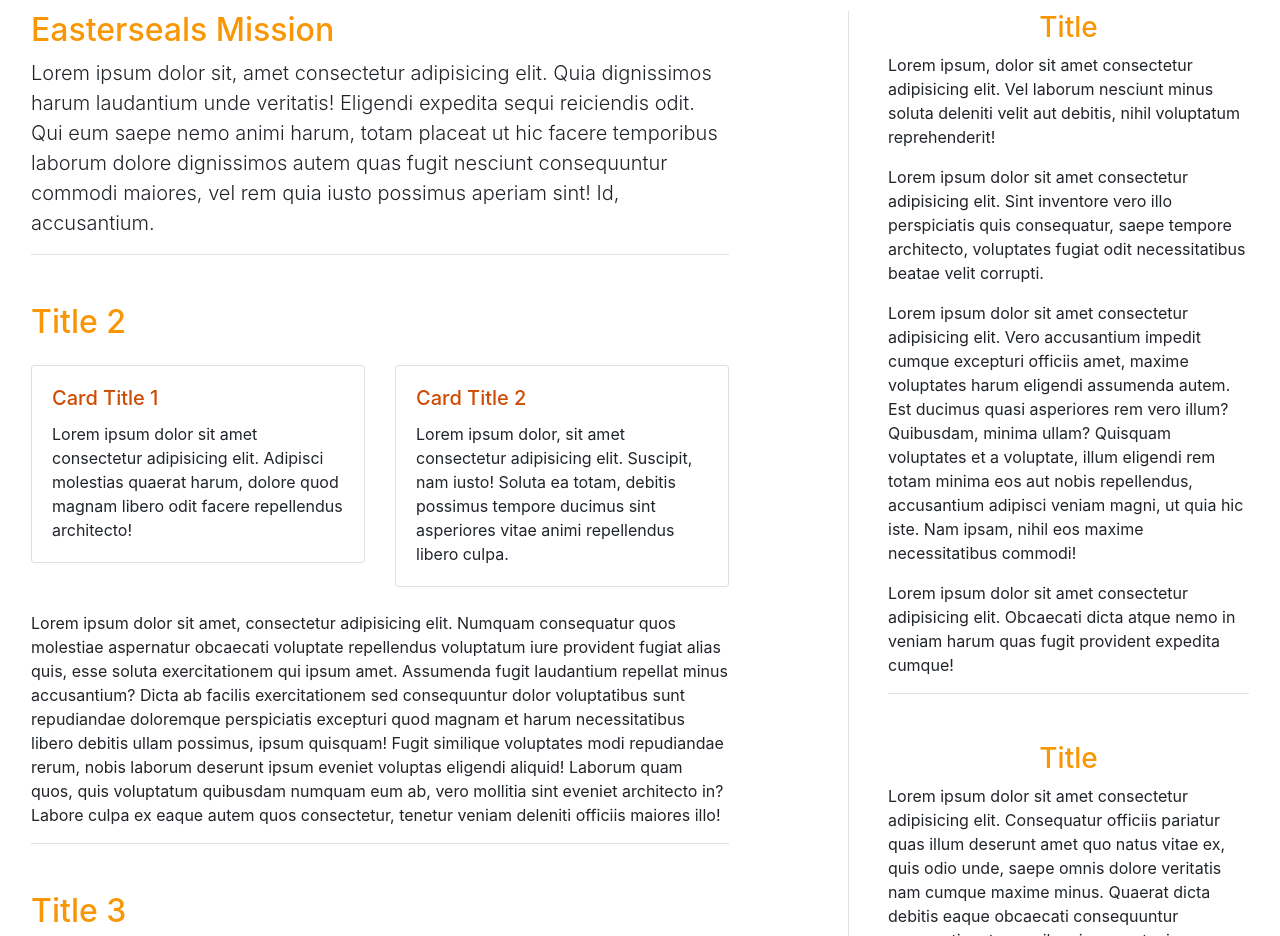
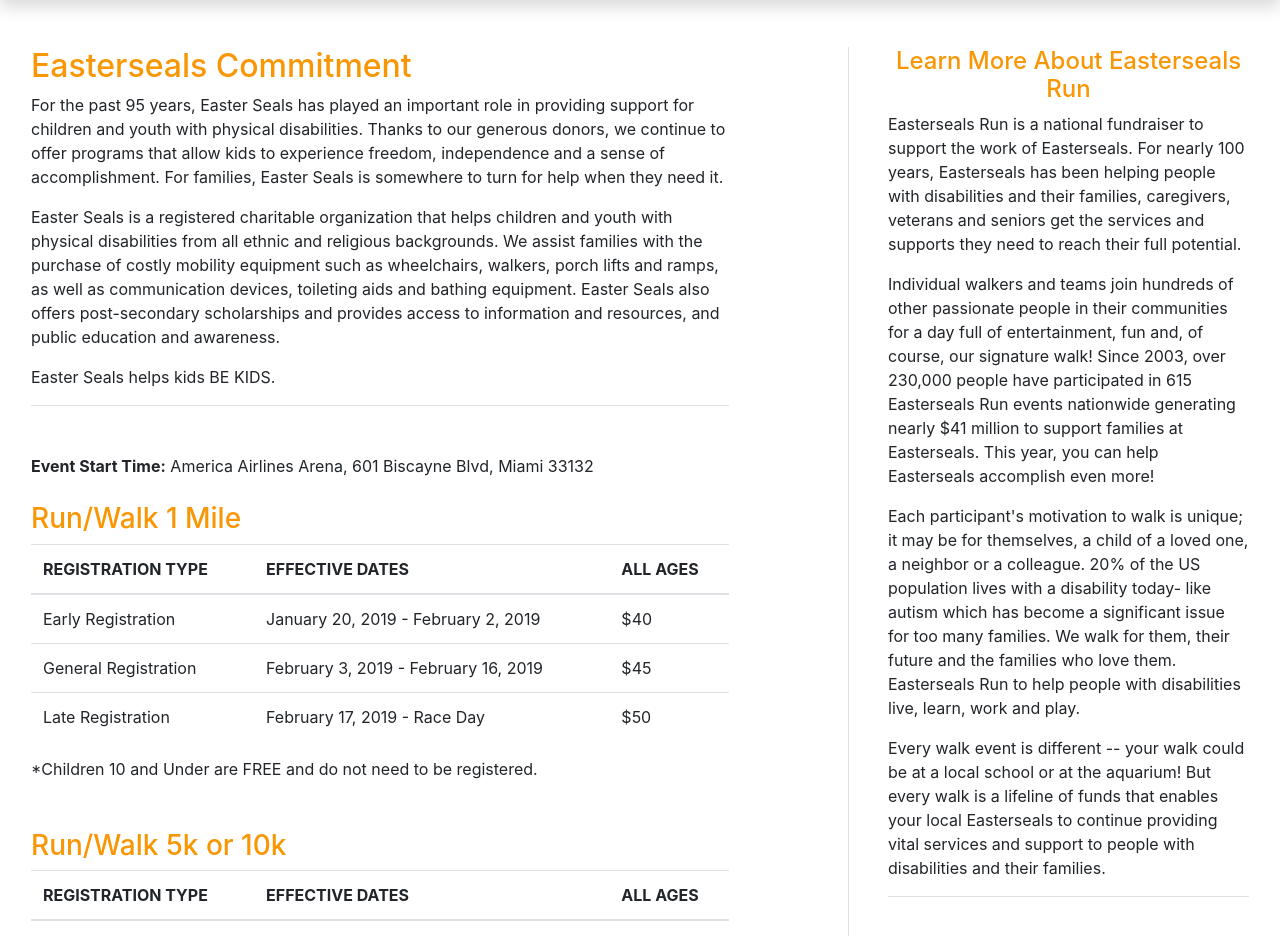
Before and after one commit to wmompie/easterSealsRun, a PHP site: page / in a window 1280 px wide. Shown: the part 1205-2141 px from the top of the page. Run offline with PHP 8.4, Linux system fonts and the light colour scheme; some libraries are stand-ins or nearby versions.

Commit message:
placed actual content on page - fixed styling

```diff
--- a/index.html
+++ b/index.html
@@ -2,10 +2,7 @@
 <html lang="en">
   <head>
     <meta charset="utf-8" />
-    <meta
-      name="viewport"
-      content="width=device-width, initial-scale=1, shrink-to-fit=no"
-    />
+    <meta name="viewport" content="width=device-width, initial-scale=1, shrink-to-fit=no" />
 
     <!-- FAVICON -->
     <link rel="shortcut icon" type="image/x-icon" href="img/favicon.ico" />
@@ -25,14 +22,9 @@
   </head>
   <body>
     <!-- NAVBAR -->
-    <nav
-      id="mainNavbar"
-      class="navbar navbar-expand-sm navbar-light bg-light fixed-top"
-    >
+    <nav id="mainNavbar" class="navbar navbar-expand-sm navbar-light bg-light fixed-top">
       <div class="container-fluid">
-        <a class="navbar-brand" href="index.html"
-          ><img id="logo" src="img/logo.png" alt="easterseals logo"
-        /></a>
+        <a class="navbar-brand" href="index.html"><img id="logo" src="img/logo.png" alt="easterseals logo"/></a>
         <button
           class="navbar-toggler"
           type="button"
@@ -47,15 +39,9 @@
 
         <div class="collapse navbar-collapse" id="navbarSupportedContent">
           <ul class="navbar-nav ml-auto">
-            <li class="nav-item active">
-              <a class="nav-link" href="index.html">Home</a>
-            </li>
-            <li class="nav-item">
-              <a class="nav-link" href="#">Run Sign-Up</a>
-            </li>
-            <li class="nav-item">
-              <a class="nav-link" href="#">Refer-a-Friend</a>
-            </li>
+            <li class="nav-item active"><a class="nav-link" href="index.html">Home</a></li>
+            <li class="nav-item"><a class="nav-link" href="#">Run Sign-Up</a></li>
+            <li class="nav-item"><a class="nav-link" href="#">Refer-a-Friend</a></li>
           </ul>
         </div>
       </div>
@@ -73,28 +59,17 @@
           class="d-none d-sm-inline img-fluid w-75 my-2 rounded"
         />
         <div id="jumbo-content">
-          <p class="lead">
-            Lorem ipsum dolor sit amet consectetur adipisicing elit. Rem facere
-            optio repudiandae id beatae perferendis doloribus dolorum, culpa ea
-            cupiditate deleniti sequi eligendi molestiae. Nisi id enim libero
-            neque quo.
+          <p class="lead pt-3">
+            The 2019 Miami Easter Seals 1 Mile, 5k and 10k Run/Walk will be held near America Airlines Arena on Sunday,
+            February 24 at 601 Biscayne Blvd in Downtown Miami along Biscayne Bay. The race venue will provide a fun,
+            family-friendly atmosphere, while also delivering a flat, fast and scenic run course through the
+            Metropolitan area.
           </p>
           <hr class="my-4" />
           <p>
-            Lorem ipsum dolor sit amet consectetur adipisicing elit. Nulla earum
-            laborum ad sapiente ullam impedit, possimus assumenda iste et at
-            velit, minus inventore sunt exercitationem totam sit dolorum! Esse,
-            voluptate ipsa. Labore sunt odio eligendi, delectus earum blanditiis
-            quidem illum qui sit nisi quibusdam hic, deleniti atque nemo nobis
-            repudiandae tempore praesentium eos, dolore minima quia obcaecati
-            dignissimos ullam. Soluta sint quibusdam cumque eius quaerat
-            provident voluptate nihil, nobis, nulla id perferendis corporis quae
-            consequatur aliquid aperiam, vero laudantium atque quos modi
-            mollitia. Quos ullam autem ut, alias assumenda iusto unde maxime
-            similique corrupti minus, ratione dolore consequatur, consequuntur
-            vitae!
+            All events will start and finish at the America Airlines Arena. Registrants receive a t-shirt, finisher’s
+            medal, post-race food and more.
           </p>
-          <!-- <a class="btn btn-lg px-5 bg-orange" href="#" role="button">Run Sign-Up</a> -->
         </div>
       </div>
     </div>
@@ -105,65 +80,107 @@
         <!-- MAIN CONTENT -->
         <div class="col-md-7">
           <div class="border-bottom mb-5">
-            <h2>Easterseals Mission</h2>
-            <p class="lead">
-              Lorem ipsum dolor sit, amet consectetur adipisicing elit. Quia
-              dignissimos harum laudantium unde veritatis! Eligendi expedita
-              sequi reiciendis odit. Qui eum saepe nemo animi harum, totam
-              placeat ut hic facere temporibus laborum dolore dignissimos autem
-              quas fugit nesciunt consequuntur commodi maiores, vel rem quia
-              iusto possimus aperiam sint! Id, accusantium.
+            <h2>Easterseals Commitment</h2>
+            <p>
+              For the past 95 years, Easter Seals has played an important role in providing support for children and
+              youth with physical disabilities. Thanks to our generous donors, we continue to offer programs that allow
+              kids to experience freedom, independence and a sense of accomplishment. For families, Easter Seals is
+              somewhere to turn for help when they need it.
             </p>
+            <p>
+              Easter Seals is a registered charitable organization that helps children and youth with physical
+              disabilities from all ethnic and religious backgrounds. We assist families with the purchase of costly
+              mobility equipment such as wheelchairs, walkers, porch lifts and ramps, as well as communication devices,
+              toileting aids and bathing equipment. Easter Seals also offers post-secondary scholarships and provides
+              access to information and resources, and public education and awareness.
+            </p>
+            <p>Easter Seals helps kids BE KIDS.</p>
           </div>
-          <div class="border-bottom mb-5">
-            <h2>Title 2</h2>
-            <div class="row my-4">
-              <div class="col-sm-6">
-                <div class="card">
-                  <div class="card-body">
-                    <h5 class="card-title">Card Title 1</h5>
-                    <p class="card-text">
-                      Lorem ipsum dolor sit amet consectetur adipisicing elit.
-                      Adipisci molestias quaerat harum, dolore quod magnam
-                      libero odit facere repellendus architecto!
-                    </p>
-                  </div>
-                </div>
-              </div>
-              <div class="col-sm-6">
-                <div class="card">
-                  <div class="card-body">
-                    <h5 class="card-title">Card Title 2</h5>
-                    <p class="card-text">
-                      Lorem ipsum dolor, sit amet consectetur adipisicing elit.
-                      Suscipit, nam iusto! Soluta ea totam, debitis possimus
-                      tempore ducimus sint asperiores vitae animi repellendus
-                      libero culpa.
-                    </p>
-                  </div>
-                </div>
-              </div>
+          <div class="mb-4">
+            <p><strong>Event Start Time:</strong> America Airlines Arena, 601 Biscayne Blvd, Miami 33132</p>
+            <h3 class="mt-4">Run/Walk 1 Mile</h3>
+            <table class="table">
+              <thead>
+                <tr>
+                  <th scope="col">REGISTRATION TYPE</th>
+                  <th scope="col">EFFECTIVE DATES</th>
+                  <th scope="col">ALL AGES</th>
+                </tr>
+              </thead>
+              <tbody>
+                <tr>
+                  <td scope="row">Early Registration</td>
+                  <td>January 20, 2019 - February 2, 2019</td>
+                  <td>&#36;40</td>
+                </tr>
+                <tr>
+                  <td scope="row">General Registration</td>
+                  <td>February 3, 2019 - February 16, 2019</td>
+                  <td>&#36;45</td>
+                </tr>
+                <tr>
+                  <td scope="row">Late Registration</td>
+                  <td>February 17, 2019 - Race Day</td>
+                  <td>&#36;50</td>
+                </tr>
+              </tbody>
+            </table>
+            <p>&#42;Children 10 and Under are FREE and do not need to be registered.</p>
+            <h3 class="mt-5">Run/Walk 5k or 10k</h3>
+            <table class="table">
+              <thead>
+                <tr>
+                  <th scope="col">REGISTRATION TYPE</th>
+                  <th scope="col">EFFECTIVE DATES</th>
+                  <th scope="col">ALL AGES</th>
+                </tr>
+              </thead>
+              <tbody>
+                <tr>
+                  <td scope="row">Early Registration</td>
+                  <td>January 20, 2019 - February 2, 2019</td>
+                  <td>&#36;35</td>
+                </tr>
+                <tr>
+                  <td scope="row">General Registration</td>
+                  <td>February 3, 2019 - February 16, 2019</td>
+                  <td>&#36;40</td>
+                </tr>
+                <tr>
+                  <td scope="row">Late Registration</td>
+                  <td>February 17, 2019 - Race Day</td>
+                  <td>&#36;45</td>
+                </tr>
+              </tbody>
+            </table>
+            <div class="asterisk-section mb-4">
+              <p>&#42;Children 10 and Under are FREE and do not need to be registered.</p>
+              <p>&#42;Children will not receive a race t-shirt. They will be given a finishers medal.</p>
+              <p>
+                &#42;A &#36;5 fee will apply to any race/bib changes after registration is completed. This applies to
+                runners only as they will be timed and a new timing chip will be required.
+              </p>
             </div>
+            <h3>What Does Your Registration Fee Cover?</h3>
             <p>
-              Lorem ipsum dolor sit amet, consectetur adipisicing elit. Numquam
-              consequatur quos molestiae aspernatur obcaecati voluptate
-              repellendus voluptatum iure provident fugiat alias quis, esse
-              soluta exercitationem qui ipsum amet. Assumenda fugit laudantium
-              repellat minus accusantium? Dicta ab facilis exercitationem sed
-              consequuntur dolor voluptatibus sunt repudiandae doloremque
-              perspiciatis excepturi quod magnam et harum necessitatibus libero
-              debitis ullam possimus, ipsum quisquam! Fugit similique voluptates
-              modi repudiandae rerum, nobis laborum deserunt ipsum eveniet
-              voluptas eligendi aliquid! Laborum quam quos, quis voluptatum
-              quibusdam numquam eum ab, vero mollitia sint eveniet architecto
-              in? Labore culpa ex eaque autem quos consectetur, tenetur veniam
-              deleniti officiis maiores illo!
+              The Miami Easter Seals 1 Mile, 5k and 10k Run/Walk is a fundraiser for children and youth with physical
+              disabilities. Your event registration fee helps offset the cost of the event and support the programs and
+              services offered by Easter Seals of South Florida. Your registration fee entitles you to the following:
             </p>
+            <ul class="mb-4">
+              <li>Event entry</li>
+              <li>Technical t-shirt for participants</li>
+              <li>Chip timing</li>
+              <li>Race number/bib</li>
+              <li>Post-race food</li>
+              <li>Race kit goodie bag</li>
+              <li>Finisher's medal</li>
+            </ul>
           </div>
-          <div>
-            <h2>Title 3</h2>
+          <!-- <div>
+            <h4 class="mb-4">Title 3</h4>
             <div class="row justify-content-around">
-              <div class="card text-center mb-3" style="width: 18rem;">
+              <div class="card text-center mb-3 border-orange" style="width: 18rem;">
                 <img
                   src="https://images.unsplash.com/photo-1449358070958-884ac9579399?ixlib=rb-1.2.1&ixid=eyJhcHBfaWQiOjEyMDd9&auto=format&fit=crop&w=1350&q=80"
                   class="card-img-top img-fluid"
@@ -171,13 +188,12 @@
                 />
                 <div class="card-body">
                   <p class="card-text">
-                    Lorem ipsum dolor, sit amet consectetur adipisicing elit.
-                    Vero officiis totam enim, praesentium odit deleniti!
+                    Lorem ipsum dolor, sit amet consectetur adipisicing elit. Vero officiis totam enim, praesentium odit
+                    deleniti!
                   </p>
-                  <a href="#" class="btn btn-lg bg-orange">Go Here</a>
                 </div>
               </div>
-              <div class="card text-center mb-3" style="width: 18rem;">
+              <div class="card text-center mb-3 border-orange" style="width: 18rem;">
                 <img
                   src="https://images.unsplash.com/photo-1527459021842-4f8ca3775867?ixlib=rb-1.2.1&ixid=eyJhcHBfaWQiOjEyMDd9&auto=format&fit=crop&w=1351&q=80"
                   class="card-img-top img-fluid"
@@ -185,13 +201,12 @@
                 />
                 <div class="card-body">
                   <p class="card-text">
-                    Lorem ipsum dolor, sit amet consectetur adipisicing elit.
-                    Vero officiis totam enim, praesentium odit deleniti!
+                    Lorem ipsum dolor, sit amet consectetur adipisicing elit. Vero officiis totam enim, praesentium odit
+                    deleniti!
                   </p>
-                  <a href="#" class="btn btn-lg bg-orange">Go There</a>
                 </div>
               </div>
-              <div class="card text-center mb-3" style="width: 18rem;">
+              <div class="card text-center mb-3 border-orange" style="width: 18rem;">
                 <img
                   src="https://images.unsplash.com/photo-1457449205106-d0aad138e99b?ixlib=rb-1.2.1&ixid=eyJhcHBfaWQiOjEyMDd9&auto=format&fit=crop&w=1350&q=80"
                   class="card-img-top img-fluid"
@@ -199,72 +214,64 @@
                 />
                 <div class="card-body">
                   <p class="card-text">
-                    Lorem ipsum dolor, sit amet consectetur adipisicing elit.
-                    Vero officiis totam enim, praesentium odit deleniti!
+                    Lorem ipsum dolor, sit amet consectetur adipisicing elit. Vero officiis totam enim, praesentium odit
+                    deleniti!
                   </p>
-                  <a href="#" class="btn btn-lg bg-orange">Go Everywhere</a>
                 </div>
               </div>
             </div>
-          </div>
+          </div> -->
         </div>
 
         <!-- SIDEBAR -->
         <div class="col-md-4 border-left d-none d-md-block">
           <section class="pl-4">
             <div class="border-bottom mb-5">
-              <h3 class="text-center">Title</h3>
+              <h4 class="text-center">Learn More About Easterseals Run</h4>
               <p>
-                Lorem ipsum, dolor sit amet consectetur adipisicing elit. Vel
-                laborum nesciunt minus soluta deleniti velit aut debitis, nihil
-                voluptatum reprehenderit!
+                Easterseals Run is a national fundraiser to support the work of Easterseals. For nearly 100 years,
+                Easterseals has been helping people with disabilities and their families, caregivers, veterans and
+                seniors get the services and supports they need to reach their full potential.
               </p>
               <p>
-                Lorem ipsum dolor sit amet consectetur adipisicing elit. Sint
-                inventore vero illo perspiciatis quis consequatur, saepe tempore
-                architecto, voluptates fugiat odit necessitatibus beatae velit
-                corrupti.
+                Individual walkers and teams join hundreds of other passionate people in their communities for a day
+                full of entertainment, fun and, of course, our signature walk! Since 2003, over 230,000 people have
+                participated in 615 Easterseals Run events nationwide generating nearly &#36;41 million to support
+                families at Easterseals. This year, you can help Easterseals accomplish even more!
               </p>
               <p>
-                Lorem ipsum dolor sit amet consectetur adipisicing elit. Vero
-                accusantium impedit cumque excepturi officiis amet, maxime
-                voluptates harum eligendi assumenda autem. Est ducimus quasi
-                asperiores rem vero illum? Quibusdam, minima ullam? Quisquam
-                voluptates et a voluptate, illum eligendi rem totam minima eos
-                aut nobis repellendus, accusantium adipisci veniam magni, ut
-                quia hic iste. Nam ipsam, nihil eos maxime necessitatibus
-                commodi!
+                Each participant's motivation to walk is unique; it may be for themselves, a child of a loved one, a
+                neighbor or a colleague. 20&#37; of the US population lives with a disability today- like autism which
+                has become a significant issue for too many families. We walk for them, their future and the families
+                who love them. Easterseals Run to help people with disabilities live, learn, work and play.
               </p>
               <p>
-                Lorem ipsum dolor sit amet consectetur adipisicing elit.
-                Obcaecati dicta atque nemo in veniam harum quas fugit provident
-                expedita cumque!
+                Every walk event is different -- your walk could be at a local school or at the aquarium! But every walk
+                is a lifeline of funds that enables your local Easterseals to continue providing vital services and
+                support to people with disabilities and their families.
               </p>
             </div>
             <div class="border-bottom mb-5">
-              <h3 class="text-center">Title</h3>
+              <h4 class="text-center">How Your Money Helps</h4>
+              <h5>Financial</h5>
               <p>
-                Lorem ipsum dolor sit amet consectetur adipisicing elit.
-                Consequatur officiis pariatur quas illum deserunt amet quo natus
-                vitae ex, quis odio unde, saepe omnis dolore veritatis nam
-                cumque maxime minus. Quaerat dicta debitis eaque obcaecati
-                consequuntur accusantium temporibus ipsam, et, eius laborum
-                perspiciatis eum, blanditiis commodi deserunt sint quisquam at
-                dolorum culpa aspernatur iure quasi maxime ipsum! Non laudantium
-                ut praesentium asperiores, suscipit et, illo quisquam
-                repellendus, corporis at incidunt. Placeat, a deleniti. Eveniet
-                perspiciatis laudantium error, fugiat temporibus dolore officiis
-                doloremque quos ex, quia alias quam, dicta placeat nihil dolorum
-                molestiae repudiandae. Delectus unde, impedit ut sequi culpa
-                porro?
+                Children with physical disabilities require costly equipment to meet basic needs, live safely, and
+                strive for independence. The families of these children face not only personal sacrifice, but also a
+                heavy financial burden. It can cost families more than &#36;40,000 a year to care for a child with a
+                severe disability, and as children grow, equipment must be replaced. Government agencies cover only
+                partial costs of certain pieces of equipment necessary to these children for personal safety, mobility,
+                and communication, and for some pieces, not at all.
               </p>
               <p>
-                Lorem ipsum dolor sit amet consectetur adipisicing elit. Atque
-                doloremque hic deleniti dolorum ad error laudantium odio tempora
-                nihil molestiae magni praesentium eius impedit suscipit nisi
-                laborum eos quo tempore, pariatur necessitatibus veritatis
-                dignissimos ipsam at? Totam laborum nobis magnam ab fuga culpa
-                consequatur vel ullam nulla. Sit, quis quas.
+                Extra family expenses can include: home renovations, adaptive equipment and devices, special schooling,
+                special transportation and adapted vehicles, time away from work for medical appointments and surgeries,
+                plus the cost of care givers, to name a few.
+              </p>
+              <p>
+                Of the families who requested financial assistance from Easter Seals and self-reported their annual
+                income in 2016, 61&#37; reported a total family income under &#36;60,000. In addition, 45&#37; of
+                families had a total annual household income under &#36;40,000; and 24&#37; had a total family income
+                under &#36;20,000.
               </p>
             </div>
           </section>
@@ -277,15 +284,11 @@
         <div class=" col-sm-12 text-center">
           <h4>Easterseals</h4>
           <p>
-            16105 Schaefer Pike, Pompano Beach, Florida 33060 | 800-221-6827
-            (toll-free) Easterseals and its affiliate organizations are
-            501(c)(3) nonprofit organizations.
+            16105 Schaefer Pike, Pompano Beach, Florida 33060 | 800-221-6827 (toll-free) Easterseals and its affiliate
+            organizations are 501(c)(3) nonprofit organizations.
           </p>
           <p>
-            <small
-              >All images provided by
-              <a href="https://unsplash.com/">Unsplash.com</a></small
-            >
+            <small>All images provided by <a href="https://unsplash.com/">Unsplash.com</a></small>
           </p>
         </div>
       </div>
@@ -293,9 +296,7 @@
 
     <!-- FOOTER -->
     <footer class="navbar navbar-expand-sm navbar-light bg-light border-top">
-      <div class="container-fluid">
-        <p class="m-auto">&copy;2019 - William Mompie | Easterseals</p>
-      </div>
+      <div class="container-fluid"><p class="m-auto">&copy;2019 - William Mompie | Easterseals</p></div>
     </footer>
 
     <script
--- a/styles/main.css
+++ b/styles/main.css
@@ -13,7 +13,10 @@
 
 .jumbotron-fluid h1,
 h2,
-h3 {
+h3,
+h4,
+h5,
+h6 {
   color: #f89603;
 }
 
@@ -37,50 +40,46 @@ h3 {
   z-index: -1;
   width: 100%;
   min-height: 700px;
-  background: rgba(0, 0, 0, 0.6);
+  background: rgba(0, 0, 0, 0.7);
 }
 
 #mainHeading {
   font-weight: 400;
   text-shadow: 2px 2px #000;
+  letter-spacing: 0.7rem;
 }
 
 #jumbo-img {
   border: 1px solid #f89603;
 }
 
+#jumbo-content .lead {
+  font-size: 1.65rem;
+}
+
 #jumbo-content {
-  text-shadow: 2px 2px #000;
+  text-shadow: 1px 1px #000;
+  font-size: 1.35rem;
 }
 
 .card-title {
   color: #ce4b03;
 }
 
-.bg-orange {
-  background-color: #ce4b03;
-  color: #f7f7f7;
-}
-
-.bg-orange:hover {
-  background-color: white;
-  border: 1px solid #ce4b03;
-  color: #ce4b03;
+.border-orange {
+  border-color: #ce4b03;
 }
 
 hr {
   border: 0;
   height: 2px;
-<<<<<<< HEAD
-  background-image: linear-gradient(
-    to right,
-    rgb(248, 150, 3, 0),
-    rgb(206, 75, 3, 0.75),
-    rgb(248, 150, 3, 0)
-  );
-=======
   background-image: linear-gradient(to right, rgb(248, 150, 3, 0), rgb(206, 75, 3, 0.75), rgb(248, 150, 3, 0));
->>>>>>> 2f9885499db5694f2d3acda43b3448d2bf11a584
+}
+
+.asterisk-section p {
+  padding: 0 auto;
+  margin: 0 auto;
+  line-height: 1.25rem;
 }
 
 /* small */
```
